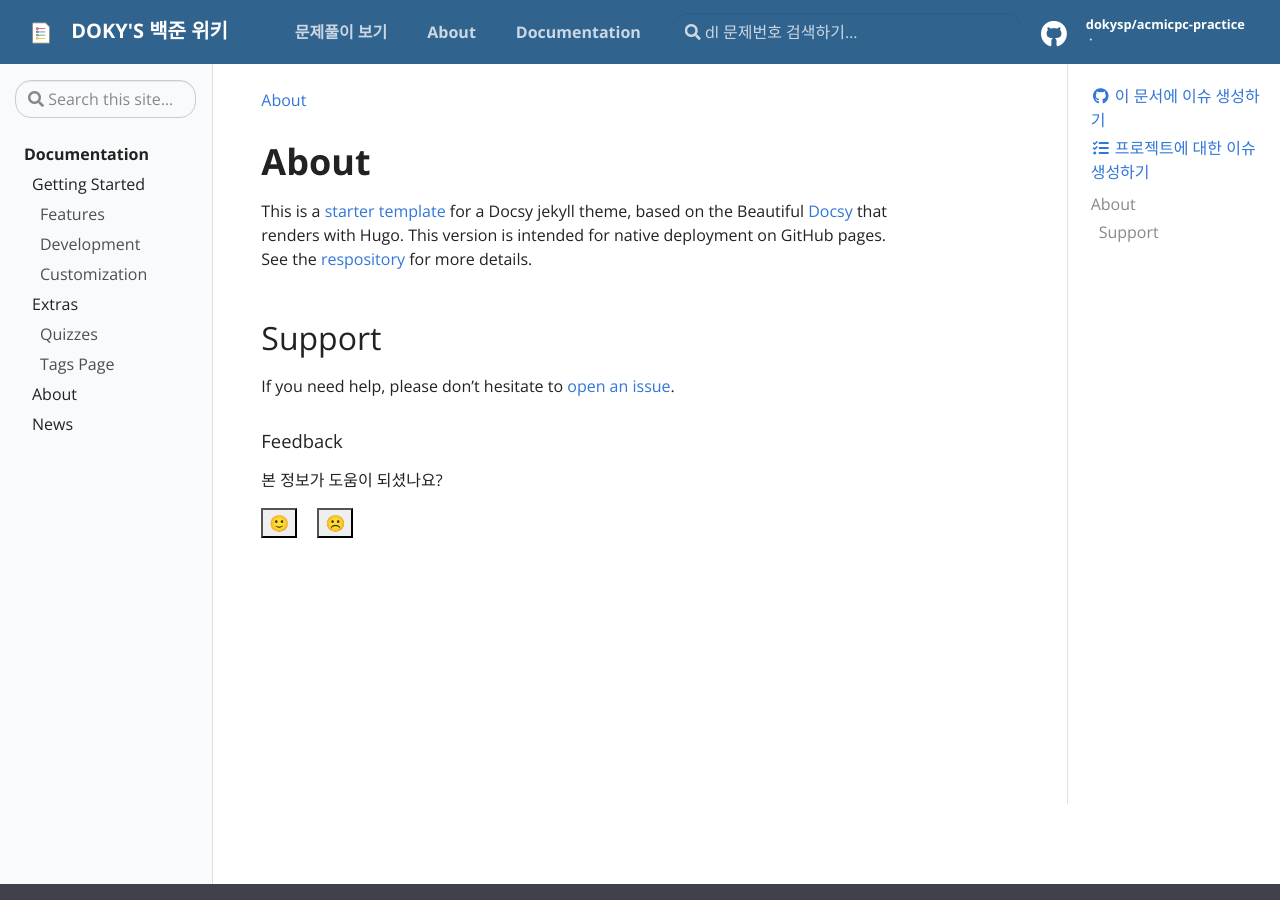
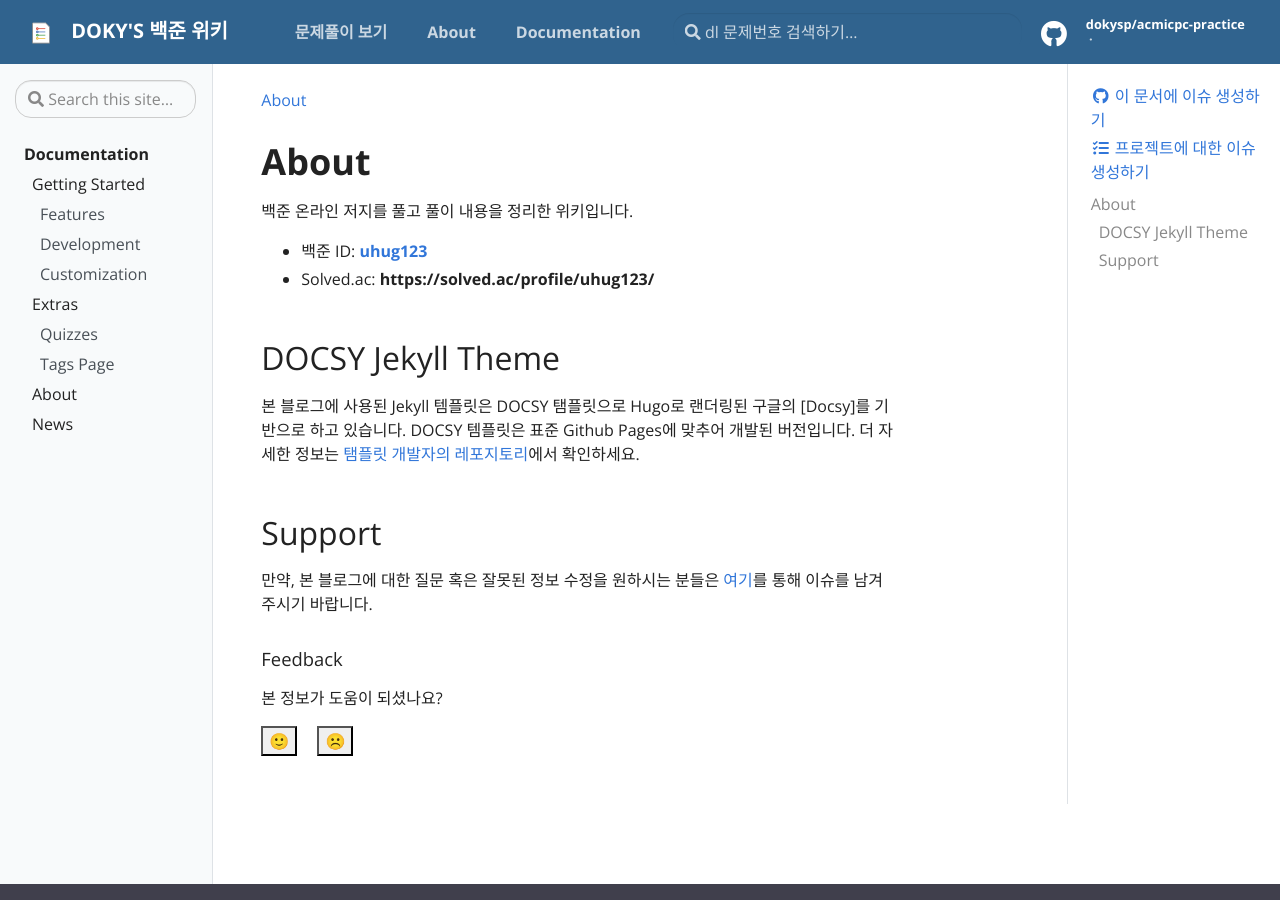
Before and after one commit to uhug/uhug.github.io, a Jekyll site: the page built from pages/about.md, in a window 1280 px wide and 900 px high. Built offline with Jekyll 4.4.1, drawn with Linux system fonts in a browser that asks for light colours.

Commit message:
블로그 기본정보 한글화

```diff
--- a/pages/about.md
+++ b/pages/about.md
@@ -4,11 +4,12 @@ permalink: /about/
 ---
 
 # About
+백준 온라인 저지를 풀고 풀이 내용을 정리한 위키입니다.
+ - 백준 ID: **[uhug123](https://www.acmicpc.net/user/uhug123)**
+ - Solved.ac: **https://solved.ac/profile/uhug123/**
 
-This is a [starter template](https://vsoch.github.com/docsy-jekyll/) for a Docsy jekyll theme, based
-on the Beautiful [Docsy](https://github.com/google/docsy) that renders with Hugo. This version is intended for
-native deployment on GitHub pages. See the [respository]({{ site.repo }}) for more details.
+## DOCSY Jekyll Theme
+본 블로그에 사용된 Jekyll 템플릿은 DOCSY 탬플릿으로 Hugo로 랜더링된 구글의 [Docsy]를 기반으로 하고 있습니다. DOCSY 템플릿은 표준 Github Pages에 맞추어 개발된 버전입니다. 더 자세한 정보는 [탬플릿 개발자의 레포지토리](https://vsoch.github.com/docsy-jekyll/)에서 확인하세요.
 
 ## Support
-
-If you need help, please don't hesitate to [open an issue](https://www.github.com/{{ site.github_repo }}/{{ site.github_user }}).
+만약, 본 블로그에 대한 질문 혹은 잘못된 정보 수정을 원하시는 분들은 [여기](https://www.github.com/{{ site.github_repo }}/{{ site.github_user }})를 통해 이슈를 남겨주시기 바랍니다.
```
Also changed, not shown: pages/archive.md (+2 -2 lines).
